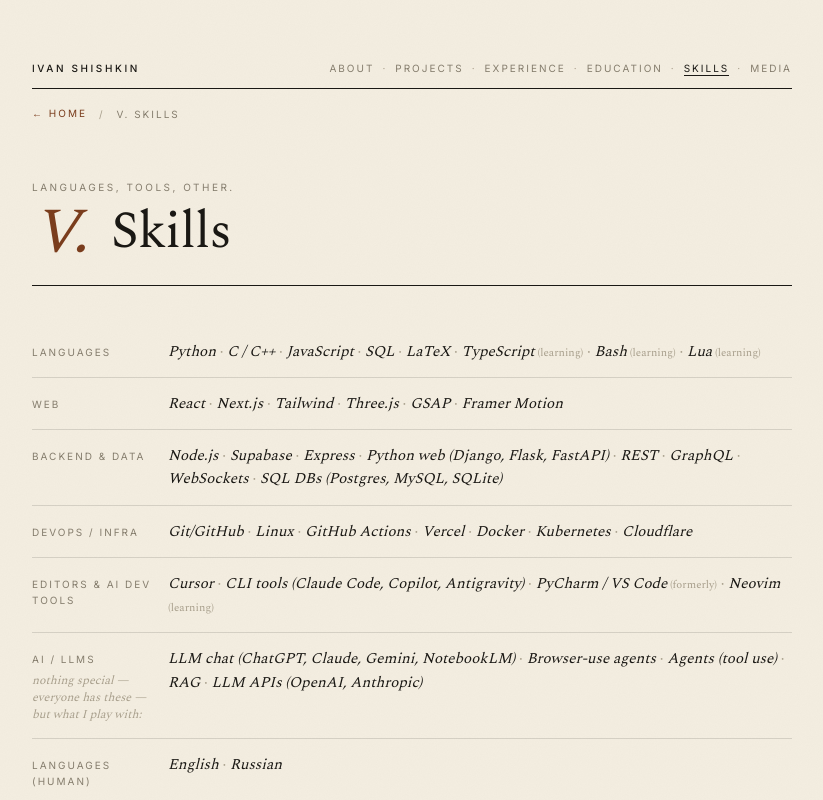
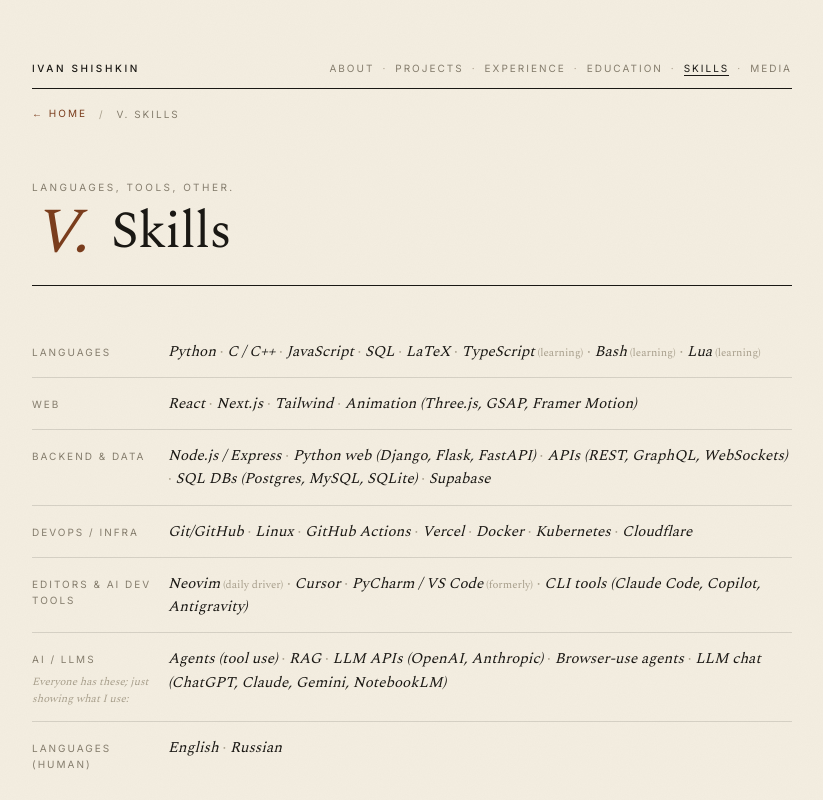
Before and after one commit to Ivan-Shishkin-Dev/Personal_Portfolio_3, a Next.js app: page /skills in a window 1280 px wide. Shown: the top 800 px of the page, without its empty margins (228-1051 px from the left). Built offline with nearby package versions, Linux system fonts and the light colour scheme.

Commit message:
Refine /skills AI-LLMs subtitle and Editors row
Extract the AI/LLMs gloss into a .note class, capitalize it, and tighten
size/leading so it reads as a deliberate margin caption. Promote Neovim to
primary (daily driver) and group the animation libs under Animation(...).

```diff
--- a/app/globals.css
+++ b/app/globals.css
@@ -1207,6 +1207,17 @@
   line-height: 1.55;
 }
 .skills .items .sep { color: var(--subtle); font-style: normal; }
+.skills .group .note {
+  display: block;
+  margin-top: 7px;
+  font-family: var(--ser);
+  font-style: italic;
+  font-size: 11px;
+  line-height: 1.5;
+  letter-spacing: 0;
+  text-transform: none;
+  color: var(--subtle);
+}
 
 /* ── Reading rows ───────────────────────────── */
 .reading-row {
--- a/app/skills/page.tsx
+++ b/app/skills/page.tsx
@@ -20,6 +20,13 @@
   </em>
 );
 
+const Primary = () => (
+  <em style={{ color: "var(--subtle)", fontStyle: "normal", fontSize: 11 }}>
+    {" "}
+    (daily driver)
+  </em>
+);
+
 const Sep = () => <span className="sep"> · </span>;
 
 export default function SkillsPage() {
@@ -35,13 +42,13 @@
         <div className="skill">
           <div className="group">Web</div>
           <div className="items">
-            React<Sep />Next.js<Sep />Tailwind<Sep />Three.js<Sep />GSAP<Sep />Framer Motion
+            React<Sep />Next.js<Sep />Tailwind<Sep />Animation (Three.js, GSAP, Framer Motion)
           </div>
         </div>
         <div className="skill">
           <div className="group">Backend & data</div>
           <div className="items">
-            Node.js<Sep />Supabase<Sep />Express<Sep />Python web (Django, Flask, FastAPI)<Sep />REST<Sep />GraphQL<Sep />WebSockets<Sep />SQL DBs (Postgres, MySQL, SQLite)
+            Node.js / Express<Sep />Python web (Django, Flask, FastAPI)<Sep />APIs (REST, GraphQL, WebSockets)<Sep />SQL DBs (Postgres, MySQL, SQLite)<Sep />Supabase
           </div>
         </div>
         <div className="skill">
@@ -53,18 +60,16 @@
         <div className="skill">
           <div className="group">Editors & AI dev tools</div>
           <div className="items">
-            Cursor<Sep />CLI tools (Claude Code, Copilot, Antigravity)<Sep />PyCharm / VS Code<Past /><Sep />Neovim<Learning />
+            Neovim<Primary /><Sep />Cursor<Sep />PyCharm / VS Code<Past /><Sep />CLI tools (Claude Code, Copilot, Antigravity)
           </div>
         </div>
         <div className="skill">
           <div className="group">
             AI / LLMs
-            <div style={{ fontFamily: "var(--ser)", fontStyle: "italic", fontSize: 12, letterSpacing: 0, textTransform: "none", color: "var(--subtle)", marginTop: 6, lineHeight: 1.4 }}>
-              nothing special — everyone has these — but what I play with:
-            </div>
+            <span className="note">Everyone has these; just showing what I use:</span>
           </div>
           <div className="items">
-            LLM chat (ChatGPT, Claude, Gemini, NotebookLM)<Sep />Browser-use agents<Sep />Agents (tool use)<Sep />RAG<Sep />LLM APIs (OpenAI, Anthropic)
+            Agents (tool use)<Sep />RAG<Sep />LLM APIs (OpenAI, Anthropic)<Sep />Browser-use agents<Sep />LLM chat (ChatGPT, Claude, Gemini, NotebookLM)
           </div>
         </div>
         <div className="skill">
```
